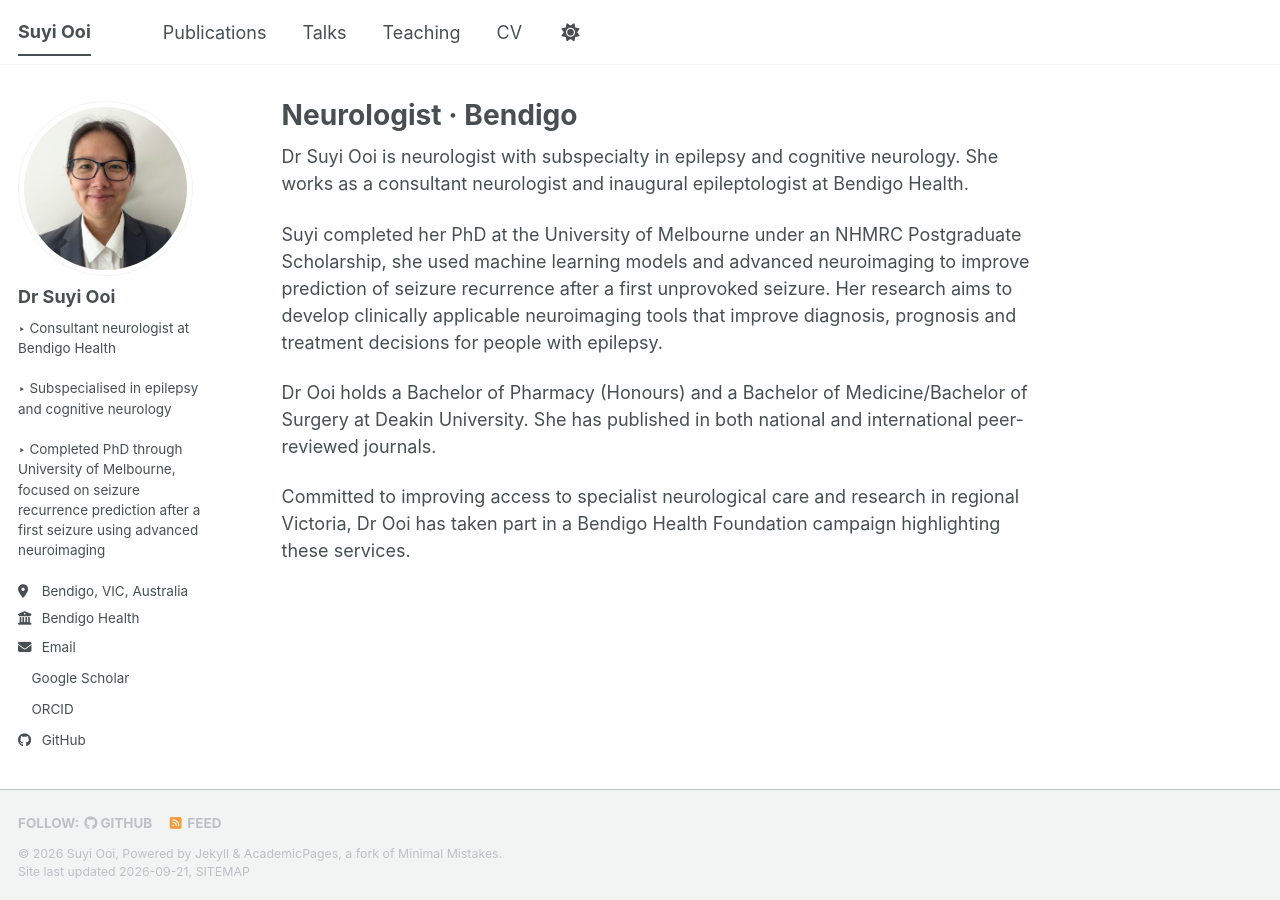
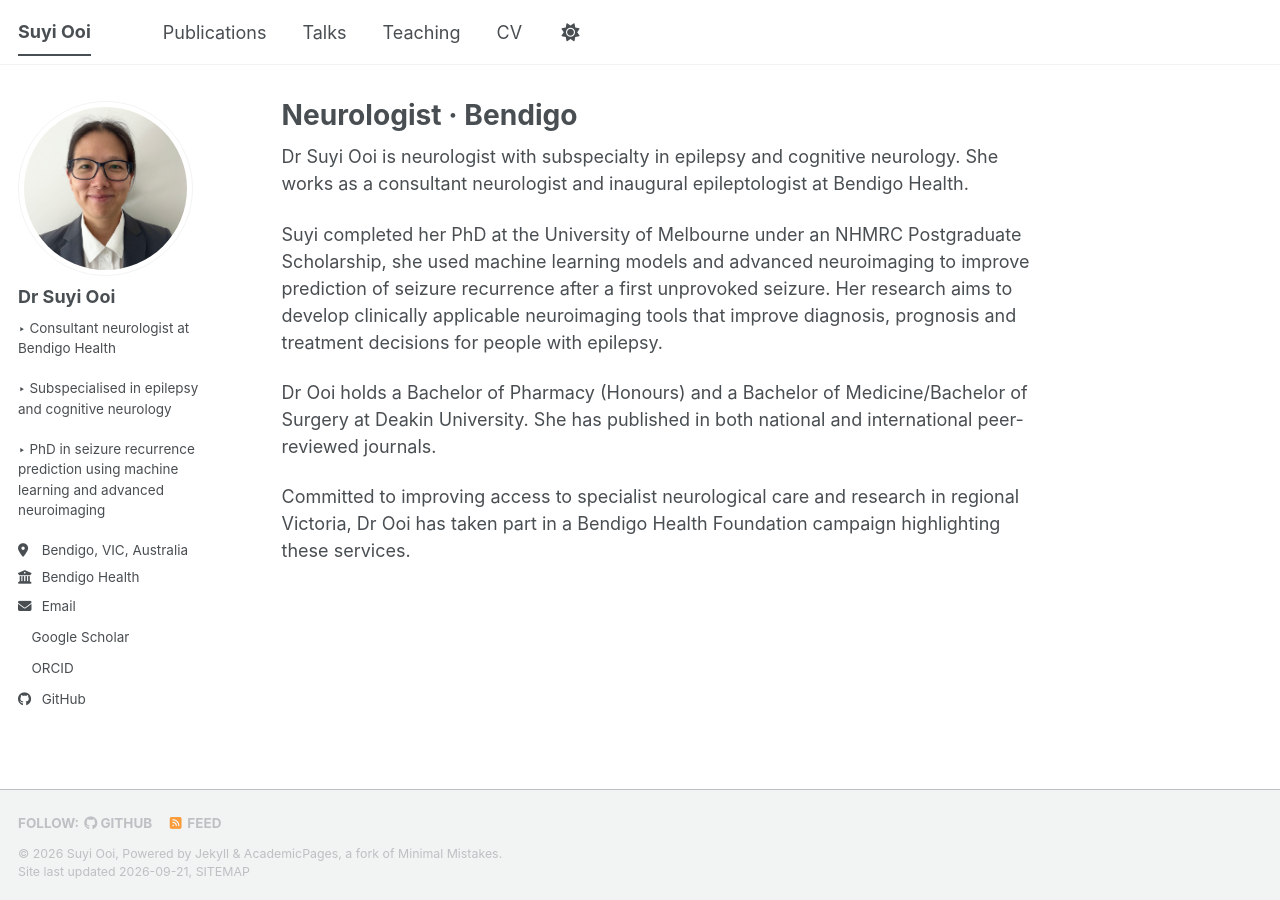
Before and after one commit to suyi-ooi/suyi-ooi.github.io, a Jekyll site: the page built from _pages/about.md, in a window 1280 px wide. Built offline with Jekyll 4.4.1, drawn with Linux system fonts in a browser that asks for light colours; a style sheet for code colours, icons or effects is not loaded.

Commit message:
Update _config.yml

```diff
--- a/_config.yml
+++ b/_config.yml
@@ -25,7 +25,7 @@ author:
   # Biographic information
   avatar           : "profile.png"
   name             : "Dr Suyi Ooi"
-  bio              : "‣ Consultant neurologist at Bendigo Health <br><br> ‣ Subspecialised in epilepsy and cognitive neurology <br><br> ‣ Completed PhD through University of Melbourne, focused on seizure recurrence prediction after a first seizure using advanced neuroimaging"
+  bio              : "‣ Consultant neurologist at Bendigo Health <br><br> ‣ Subspecialised in epilepsy and cognitive neurology <br><br> ‣ PhD in seizure recurrence prediction using machine learning and advanced neuroimaging"
   location         : "Bendigo, VIC, Australia"
   employer         : "Bendigo Health"
   uri              : # URL
```
